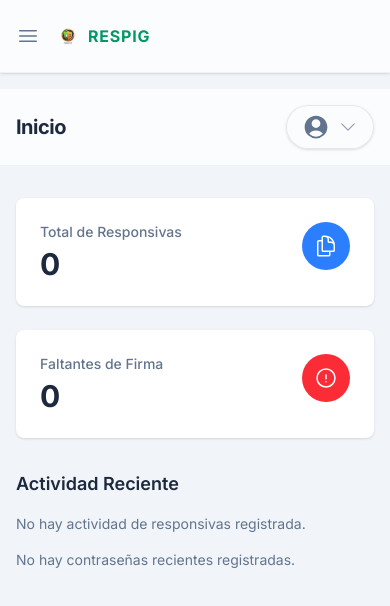
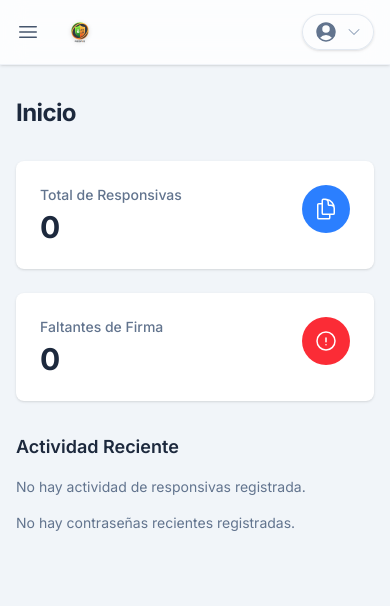
Before and after one commit to ingJavier13/RESPONSIVAS_APP, a React (Vite) app in the folder responsivas-app/: page / in a window 390 px wide. Shown: the top 606 px of the page. Built offline with nearby package versions, Linux system fonts and the light colour scheme; no server answers; sample sign-in values are in the browser's storage.

Commit message:
Rediseño completo de UI con Top Nvbar y sistema responsivo

```diff
--- a/responsivas-app/src/layout/DashboardLayout.jsx
+++ b/responsivas-app/src/layout/DashboardLayout.jsx
@@ -1,7 +1,8 @@
 //src/layout/DashboardLayout.jsx
-import { useState, useEffect } from 'react';
+import { useState, useEffect, Fragment } from 'react';
 import { Outlet, Link, useLocation } from 'react-router-dom';
-import { Toaster } from 'react-hot-toast'; // <-- 1. AÑADE ESTA LÍNEA DE NUEVO
+import { Toaster } from 'react-hot-toast';
+import { Menu, Transition, Dialog } from '@headlessui/react';
 import {
   HomeIcon,
   PlusIcon,
@@ -10,9 +11,10 @@ import {
   KeyIcon,
   Bars3Icon,
   XMarkIcon,
-  UsersIcon
+  UsersIcon,
+  ChevronDownIcon,
+  UserCircleIcon
 } from '@heroicons/react/24/solid';
-import Header from '../components/Header';
 
 const navigationLinks = [
   { to: '/', text: 'Inicio', icon: HomeIcon, type: 'link' },
@@ -33,6 +35,7 @@ export default function DashboardLayout() {
 
   const [userPermisos, setUserPermisos] = useState([]);
   const [isSuperAdmin, setIsSuperAdmin] = useState(false);
+  const [username, setUsername] = useState('Usuario');
 
   useEffect(() => {
     try {
@@ -40,9 +43,8 @@ export default function DashboardLayout() {
       if (token) {
         const payload = JSON.parse(atob(token.split('.')[1]));
         setIsSuperAdmin(payload.userId === 'admin-env' || payload.username === 'admin');
-        if (payload.permisos) {
-          setUserPermisos(payload.permisos.split(','));
-        }
+        if (payload.permisos) setUserPermisos(payload.permisos.split(','));
+        if (payload.username) setUsername(payload.username);
       }
     } catch (e) {
       console.error(e);
@@ -54,10 +56,13 @@ export default function DashboardLayout() {
 
   const closeSidebar = () => setSidebarOpen(false);
 
+  const handleLogout = () => {
+    localStorage.removeItem('token');
+    window.location.href = '/login';
+  };
+
   return (
-    <div className="relative min-h-screen md:flex bg-slate-100">
-
-      {/* --- 2. Y AÑADE ESTE COMPONENTE DE NUEVO --- */}
+    <div className="min-h-screen bg-slate-100 flex flex-col">
       <Toaster
         position="top-right"
         toastOptions={{
@@ -66,44 +71,122 @@ export default function DashboardLayout() {
         }}
       />
 
-      {/* Overlay para móvil */}
-      <div
-        className={`fixed inset-0 bg-black bg-opacity-30 z-30 md:hidden ${isSidebarOpen ? 'block' : 'hidden'}`}
-        onClick={closeSidebar}
-      ></div>
+      {/* --- TOP NAVBAR FIJO --- */}
+      <header className="sticky top-0 z-40 bg-white/80 backdrop-blur-md border-b border-slate-200/50 shadow-sm transition-all duration-300">
+        <div className="flex items-center justify-between px-4 sm:px-6 lg:px-8 h-16 max-w-[1600px] mx-auto w-full">
+          <div className="flex items-center gap-x-4">
+            <button
+              type="button"
+              onClick={() => setSidebarOpen(true)}
+              className="-m-2.5 p-2.5 rounded-md text-slate-600 hover:text-emerald-600 hover:bg-slate-50 transition-colors"
+            >
+              <span className="sr-only">Abrir menú</span>
+              <Bars3Icon className="h-6 w-6" aria-hidden="true" />
+            </button>
+            <div className="flex items-center gap-x-3 ml-2">
+              <img src="/respig.png" alt="Logo RESPIG" className="h-8 w-auto drop-shadow-sm" />
+              <span className="text-xl font-bold text-emerald-600 tracking-wider hidden sm:block">RESPIG</span>
+            </div>
+          </div>
 
-      {/* --- SIDEBAR --- */}
-      <aside className={`fixed inset-y-0 left-0 bg-white w-64 transform ${isSidebarOpen ? 'translate-x-0' : '-translate-x-full'} md:relative md:translate-x-0 transition-transform duration-300 ease-in-out border-r border-slate-200 z-40 flex-shrink-0`}>
-        {/* ... (el resto del código del sidebar no cambia) ... */}
-        <div className="flex items-center justify-between p-6 border-b border-slate-100">
+          <div className="flex items-center gap-x-4">
+             {/* Menú de Perfil (Dropdown) */}
+            <Menu as="div" className="relative">
+              <Menu.Button className="flex items-center gap-x-2 rounded-full px-3 py-1.5 text-sm font-semibold text-slate-700 hover:bg-slate-50 transition-colors ring-1 ring-inset ring-slate-200 shadow-sm focus:outline-none focus:ring-2 focus:ring-emerald-600">
+                <UserCircleIcon className="h-6 w-6 text-slate-500" aria-hidden="true" />
+                <span className="hidden sm:block capitalize">{username}</span>
+                <ChevronDownIcon className="h-4 w-4 text-slate-400" aria-hidden="true" />
+              </Menu.Button>
+              <Transition
+                as={Fragment}
+                enter="transition ease-out duration-100"
+                enterFrom="transform opacity-0 scale-95"
+                enterTo="transform opacity-100 scale-100"
+                leave="transition ease-in duration-75"
+                leaveFrom="transform opacity-100 scale-100"
+                leaveTo="transform opacity-0 scale-95"
+              >
+                <Menu.Items className="absolute right-0 z-50 mt-2 w-48 origin-top-right rounded-xl bg-white py-1 shadow-lg ring-1 ring-black ring-opacity-5 focus:outline-none">
+                  <Menu.Item>
+                    {({ active }) => (
+                      <button
+                        onClick={handleLogout}
+                        className={`${active ? 'bg-slate-50 text-red-600' : 'text-slate-700'} block w-full text-left px-4 py-2 text-sm font-medium transition-colors`}
+                      >
+                        Cerrar sesión
+                      </button>
+                    )}
+                  </Menu.Item>
+                </Menu.Items>
+              </Transition>
+            </Menu>
+          </div>
+        </div>
+      </header>
+
+      {/* --- DRAWER (Menú Lateral Deslizable) --- */}
+      <Transition.Root show={isSidebarOpen} as={Fragment}>
+        <Dialog as="div" className="relative z-50" onClose={setSidebarOpen}>
+          <Transition.Child
+            as={Fragment}
+            enter="transition-opacity ease-linear duration-300"
+            enterFrom="opacity-0"
+            enterTo="opacity-100"
+            leave="transition-opacity ease-linear duration-300"
+            leaveFrom="opacity-100"
+            leaveTo="opacity-0"
+          >
+            <div className="fixed inset-0 bg-slate-900/60 backdrop-blur-sm" />
+          </Transition.Child>
+
+          <div className="fixed inset-0 flex">
+            <Transition.Child
+              as={Fragment}
+              enter="transition ease-in-out duration-300 transform"
+              enterFrom="-translate-x-full"
+              enterTo="translate-x-0"
+              leave="transition ease-in-out duration-300 transform"
+              leaveFrom="translate-x-0"
+              leaveTo="-translate-x-full"
+            >
+              <Dialog.Panel className="relative mr-16 flex w-full max-w-xs flex-1">
+                <div className="flex grow flex-col gap-y-5 overflow-y-auto bg-white px-6 pb-4 shadow-2xl">
+
+                  {/* Cabecera del Menú Lateral */}
+                  <div className="flex h-16 shrink-0 items-center justify-between border-b border-slate-100">
                     <div className="flex items-center gap-x-3">
-            <img src="/respig.png" alt="Logo RESPIG" className="h-8 w-auto drop-shadow-sm" />
-            <h1 className="text-xl font-bold text-emerald-600 tracking-wider">RESPIG</h1>
+                      <img src="/respig.png" alt="Logo" className="h-8 w-auto drop-shadow-sm" />
+                      <span className="text-lg font-bold text-emerald-600 tracking-wider">Menú</span>
                     </div>
-          <button onClick={closeSidebar} className="md:hidden text-slate-400 hover:text-slate-600 transition-colors">
-            <XMarkIcon className="h-6 w-6"/>
+                    <button type="button" className="-m-2.5 p-2.5 rounded-md text-slate-400 hover:text-red-500 hover:bg-red-50 transition-colors" onClick={closeSidebar}>
+                      <span className="sr-only">Cerrar menú</span>
+                      <XMarkIcon className="h-6 w-6" aria-hidden="true" />
                     </button>
                   </div>
-        <nav className="overflow-y-auto p-4">
-          <ul className="space-y-1">
+
+                  {/* Enlaces del Menú */}
+                  <nav className="flex flex-1 flex-col">
+                    <ul role="list" className="flex flex-1 flex-col gap-y-7">
+                      <li>
+                        <ul role="list" className="-mx-2 space-y-1">
                           {navigationLinks.map((item, index) => {
                              // Filtrado por permisos
                              if (!isSuperAdmin) {
                                if (item.module === 'usuarios') return null;
                                if (item.module === 'responsivas' && !userPermisos.includes('responsivas')) return null;
                                if (item.module === 'contrasenas' && !userPermisos.includes('contrasenas')) return null;
-                if (item.module === 'seguridad' && !userPermisos.includes('contrasenas')) return null; // Oculta titulo/separador de seguridad
+                               if (item.module === 'seguridad' && !userPermisos.includes('contrasenas')) return null;
                              }
 
-              if (item.type === 'separator') { return <li key={`sep-${index}`}><hr className="my-2 border-slate-200" /></li>; }
-              if (item.type === 'title') { return <li key={`title-${index}`} className="px-4 pt-4 pb-2 text-xs font-semibold text-slate-400 uppercase tracking-wider">{item.text}</li>; }
+                             if (item.type === 'separator') { return <li key={`sep-${index}`}><hr className="my-3 border-slate-100" /></li>; }
+                             if (item.type === 'title') { return <li key={`title-${index}`} className="px-3 pt-2 pb-1 text-xs font-bold text-slate-400 uppercase tracking-wider">{item.text}</li>; }
                              if (item.type === 'link') {
                                const Icon = item.icon;
                                const isActive = pathname === item.to;
                                return (
                                  <li key={item.to}>
-                    <Link to={item.to} onClick={closeSidebar} className={`flex items-center space-x-3 px-4 py-3 rounded-xl transition-all duration-200 ease-in-out ${ isActive ? 'bg-emerald-50 text-emerald-700 font-semibold shadow-sm ring-1 ring-emerald-500/20' : 'text-slate-600 hover:bg-slate-50 hover:text-slate-900' }`}>
-                      <Icon className={`h-5 w-5 flex-shrink-0 transition-colors ${isActive ? 'text-emerald-600' : 'text-slate-400 group-hover:text-slate-600'}`} />
+                                   <Link to={item.to} onClick={closeSidebar} className={`group flex items-center space-x-3 px-3 py-2.5 rounded-xl transition-all duration-200 ease-in-out ${ isActive ? 'bg-emerald-50 text-emerald-700 font-semibold shadow-sm ring-1 ring-emerald-500/20' : 'text-slate-600 hover:bg-slate-50 hover:text-slate-900' }`}>
+                                     <Icon className={`h-5 w-5 flex-shrink-0 transition-colors ${isActive ? 'text-emerald-600' : 'text-slate-400 group-hover:text-emerald-500'}`} />
                                      <span>{item.text}</span>
                                    </Link>
                                  </li>
@@ -112,29 +195,25 @@ export default function DashboardLayout() {
                              return null;
                           })}
                         </ul>
+                      </li>
+                    </ul>
                   </nav>
-      </aside>
+                </div>
+              </Dialog.Panel>
+            </Transition.Child>
+          </div>
+        </Dialog>
+      </Transition.Root>
 
       {/* --- CONTENIDO PRINCIPAL --- */}
-      <main className="flex-1 overflow-y-auto">
-        <div className="md:hidden p-4 bg-white/70 backdrop-blur-md sticky top-0 z-20 border-b border-slate-200/50 flex items-center shadow-sm">
-          <button
-            onClick={() => setSidebarOpen(!isSidebarOpen)}
-            className="p-2 -ml-2 mr-2 rounded-lg text-slate-500 hover:bg-slate-100 transition-colors"
-            aria-label="Abrir menú"
-          >
-            <Bars3Icon className="h-6 w-6" />
-          </button>
-          <img src="/respig.png" alt="Logo" className="h-6 w-auto mr-2" />
-          <span className="font-bold text-emerald-600 tracking-wider">RESPIG</span>
+      <main className="flex-1 w-full max-w-[1600px] mx-auto px-4 sm:px-6 lg:px-8 py-8">
+        <div className="mb-8">
+          <h1 className="text-2xl md:text-3xl font-bold text-slate-800 tracking-tight">{pageTitle}</h1>
         </div>
-        <div className="max-w-7xl mx-auto p-4 sm:p-6 md:p-8">
-          <Header pageTitle={pageTitle} />
-          {/* Outlet renderiza la página actual. Ya no necesitamos una tarjeta blanca genérica para todo,
-              cada página (DashboardHome, GestionContrasenas) se encargará de dibujar sus propias tarjetas (cards) */}
-          <div className="animate-in fade-in slide-in-from-bottom-4 duration-500 ease-out">
+
+        {/* Outlet renderiza la página actual */}
+        <div className="animate-in fade-in slide-in-from-bottom-4 duration-500 ease-out pb-12">
           <Outlet />
-          </div>
         </div>
       </main>
     </div>
```
Lines whose indentation alone changed are shown as unchanged.
